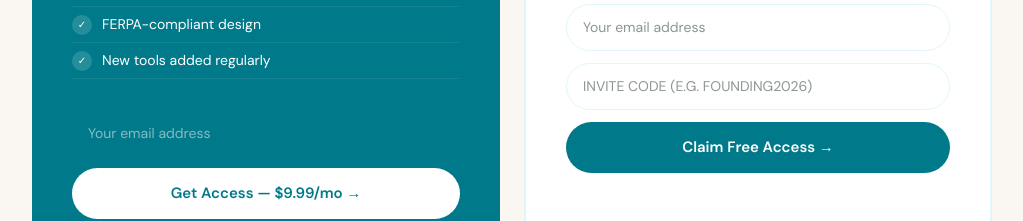
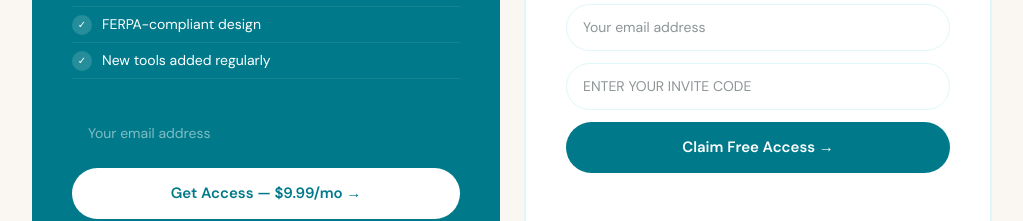
Before and after one commit to acost2678/teacher-ai-assistant, a Next.js app: page /pricing in a window 1280 px wide. Shown: the part 575-796 px from the top of the page, without its empty margins (128-1151 px from the left). Built offline with nearby package versions, Linux system fonts and the light colour scheme.

Commit message:
Hide invite code example from pricing page

```diff
--- a/app/pricing/page.js
+++ b/app/pricing/page.js
@@ -136,7 +136,7 @@ export default function PricingPage() {
             />
             <input
               type="text"
-              placeholder="Invite code (e.g. FOUNDING2026)"
+               placeholder="Enter your invite code"
               value={inviteCode}
               onChange={(e) => { setInviteCode(e.target.value); setMode('invite') }}
               style={{ width: '100%', padding: '12px 16px', borderRadius: 100, border: '1px solid #E0F7FA', fontSize: 14, marginBottom: 12, fontFamily: 'DM Sans, sans-serif', outline: 'none', boxSizing: 'border-box', color: '#1C2B2D', textTransform: 'uppercase' }}
```
